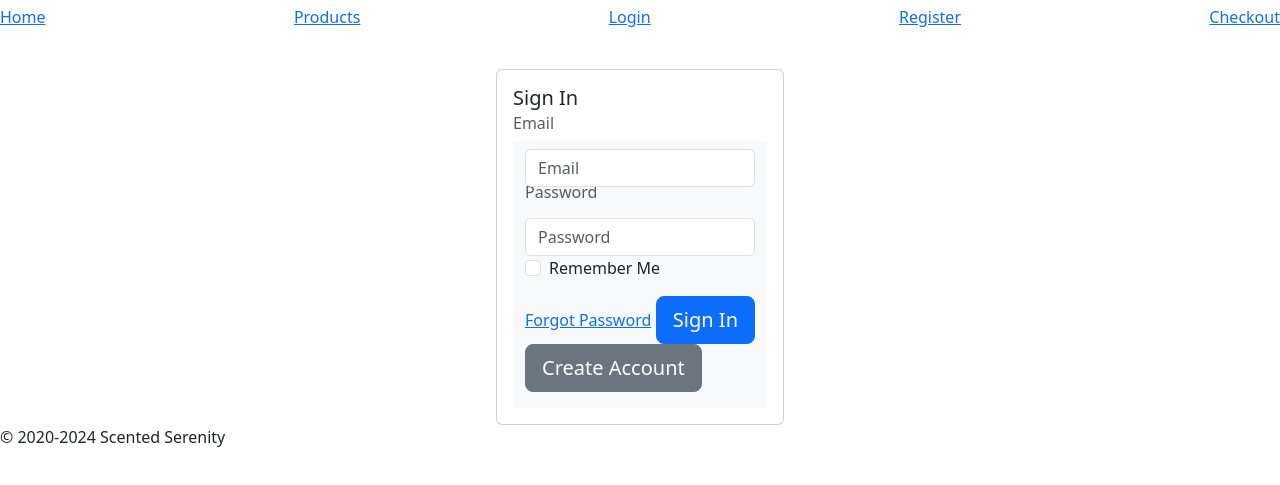
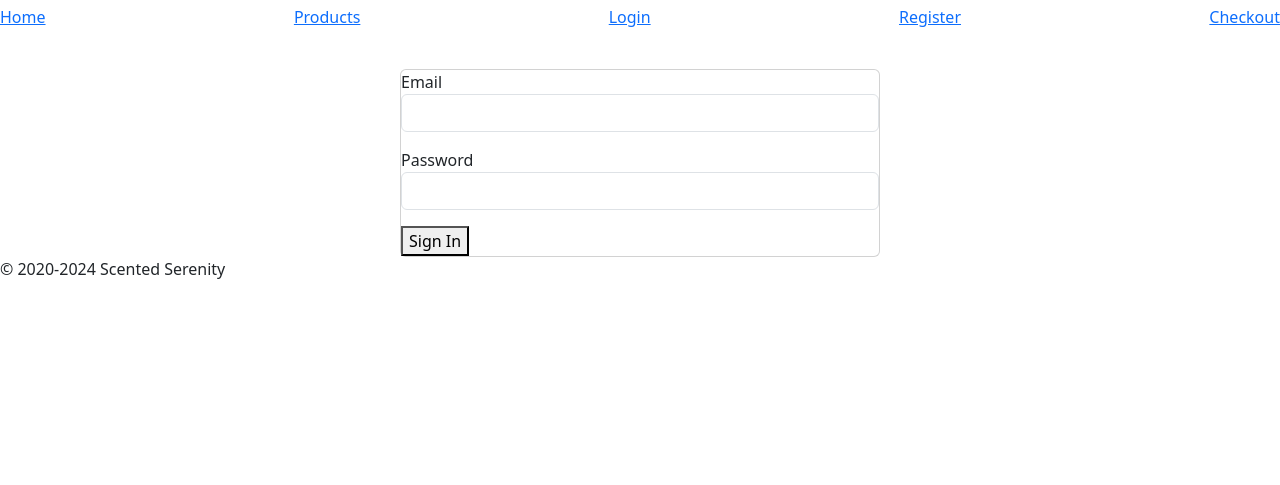
Before and after one commit to eshjen/capstone1, a plain HTML site: page userlogin.html in a window 1280 px wide. Shown: the part 43-528 px from the top of the page. Drawn offline with Linux system fonts and the light colour scheme.

Commit message:
fifth commit

```diff
--- a/userlogin.html
+++ b/userlogin.html
@@ -24,49 +24,23 @@
       <a href="userregistration.html">Register</a>
       <a href="checkout.html">Checkout</a>
     </div>
-    <main>
-      <div class="card" style="width: 18rem">
-        <div class="card-body">
-          <h5 class="card-title">Sign In</h5>
-          <h6 class="card-subtitle mb-2 text-body-secondary">Email</h6>
-          <nav class="navbar bg-body-tertiary">
-            <form class="container-fluid">
-              <div class="input-group">
-                <input
-                  type="text"
-                  class="form-control"
-                  placeholder="Email"
-                  aria-label="Email"
-                  aria-describedby="basic-addon1"
-                />
-              </div>
-                <div><h6 class="card-subtitle mb-2 text-body-secondary">Password</h6>
-                    <nav class="navbar bg-body-tertiary">
-                      <form class="container-fluid">
-                        <div class="input-group">
-                          <input
-                            type="text"
-                            class="form-control"
-                            placeholder="Password"
-                            aria-label="Password"
-                            aria-describedby="basic-addon1"
-                          /></div>
-                          <div class="mb-3 form-check">
-                            <input type="checkbox" class="form-check-input" id="remembercheck">
-                            <label class="form-check-label" for="remembercheck">Remember Me</label>
-                          </div>
-                          <a href="#" class="card-link">Forgot Password</a>
+    <main class="container mt-4">
+        <div class="card" style="width: 30rem">
+      <form >
 
 
-    <button type="button" class="btn btn-primary btn-lg">Sign In</button>
-    <button type="button" class="btn btn-secondary btn-lg">Create Account</button>
-              </div>
-            </form>
-          </nav>
+        <div class="mb-3">
+            <label for="email">Email</label>
+            <input id="email" class="form-control" type="text" />
+        </div>
 
-
+        <div class="mb-3">
+            <label for="password">Password</label>
+            <input id="password" class="form-control" type="password" />
         </div>
-      </div>
+        <button class="btn-primary">Sign In</button>
+      </form>
+    </div>
     </main>
     <footer>&copy; 2020-2024 Scented Serenity</footer>
   </body>
```
